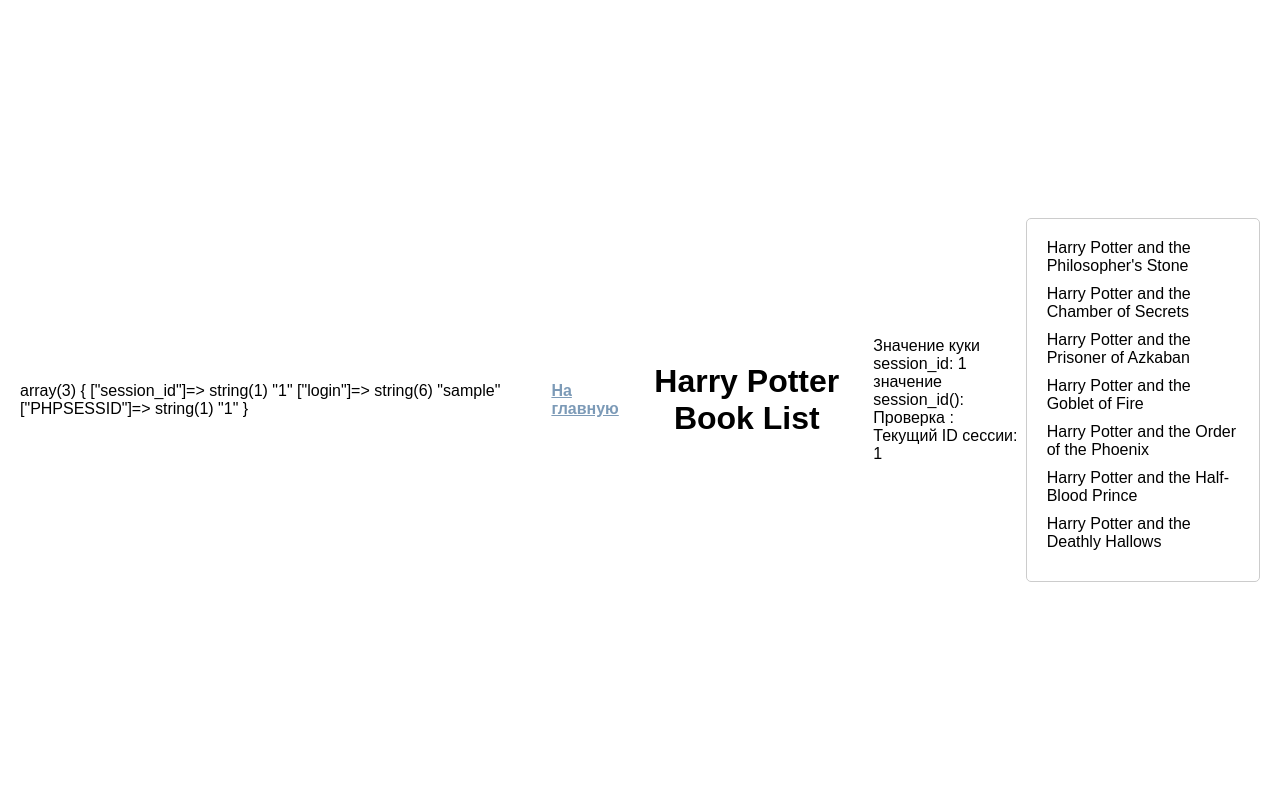
After one commit to StanislavM31/authreg, a PHP site: page /pages/harrypotter.php in a window 1280 px wide. The commit adds this page. Run offline with PHP 8.4, Linux system fonts and the light colour scheme; the visitor is signed in with stand-in values (Sample User, id 1).

Commit message:
:['session_id'] == session_id()

```diff
--- a/form/classes/Auth.php
+++ b/form/classes/Auth.php
@@ -3,12 +3,11 @@
 class Auth
 {
     private $users;
-
-    public function __construct()
+    /*     public function __construct()
     {
         $data = file_get_contents('db.json');
         $this->users = json_decode($data, true);
-    }
+    } */
 
     public function login($login, $password)
     {
@@ -18,9 +17,11 @@ class Auth
             if ($user['login'] === $login && $user['password'] === $password) {
                 $_SESSION['login'] = $user['login'];
                 setcookie('login', $user['login'], time() + 30, '/');
+                echo "\n";
                 setcookie('password', $user['password'], time() + 30, '/');
+                echo "\n";
                 setcookie('session_id', $sessionId, time() + 30, '/');
-                echo '==== <br>';
+                echo "\n";
                 echo 'Cookie username: ' . $_SESSION['login'];
 
                 return true;
@@ -30,21 +31,32 @@ class Auth
         return false;
     }
 
-    public function logout()
+/*     public function logout()
     {
         unset($_SESSION['login']);
         setcookie('login', '', time() - 3600);
-    }
+    } */
 
     public function isLoggedIn()
     {
-        if (isset($_SESSION['login'])) {
+        $cookieSessionId = $_COOKIE['session_id'] ?? null;
+        $currentSessionId = session_id();
+
+        echo "---Cookie session_id: ";
+        print_r($cookieSessionId);
+        echo "---Current session_id: ";
+        print_r($currentSessionId);
+
+        if ($cookieSessionId !== null && $cookieSessionId == $currentSessionId) {
+            echo "id_куки == id_session \n";
             return true;
         } else {
+            echo "(не равно) id_куки !== id_session \n";
             return false;
         }
     }
-        public function isSessionActive()
+
+    public function isSessionActive()
     {
         return session_status() === PHP_SESSION_ACTIVE;
     }
--- /dev/null
+++ b/form/pages/harrypotter.php
@@ -0,0 +1,60 @@
+<?php
+var_dump($_COOKIE);
+
+
+require_once __DIR__ . '/../classes/CookieHandler.php';
+require_once __DIR__ . '/../classes/Auth.php';
+
+
+$cookieHandler = new CookieHandler();
+
+?>
+
+<!DOCTYPE html>
+<html lang="en">
+
+<head>
+    <meta charset="UTF-8">
+    <meta name="viewport" content="width=device-width, initial-scale=1.0">
+    <link rel="stylesheet" href="/form/style.css">
+    <title>Harry Potter Book List</title>
+
+</head>
+
+<body>
+    <a href='/'>На главную</a>
+    <h1>Harry Potter Book List</h1>
+
+    <?php
+    echo "Значение куки session_id: " . $_COOKIE['session_id'] . "<br>";
+    echo "значение session_id(): " . (session_id()) . "<br>";
+    echo "Проверка : " . (isset($_COOKIE['session_id']) == session_id()) . "<br>";
+    ?>
+
+    <?php
+    session_start();
+
+    echo "Текущий ID сессии: " . session_id();
+    if ($_COOKIE['session_id'] == session_id()) {
+
+    ?>
+        <div class="container">
+            <ul>
+                <li>Harry Potter and the Philosopher's Stone</li>
+                <li>Harry Potter and the Chamber of Secrets</li>
+                <li>Harry Potter and the Prisoner of Azkaban</li>
+                <li>Harry Potter and the Goblet of Fire</li>
+                <li>Harry Potter and the Order of the Phoenix</li>
+                <li>Harry Potter and the Half-Blood Prince</li>
+                <li>Harry Potter and the Deathly Hallows</li>
+            </ul>
+        </div>
+    <?php
+    } else {
+        echo "Извините, вы неавторизованный пользователь.";
+        echo "<br>";
+    }
+    ?>
+</body>
+
+</html>
--- a/form/style.css
+++ b/form/style.css
@@ -60,3 +60,24 @@ button {
 button:hover{
     background-color: rgb(0, 162, 255);
 }
+
+/*  */
+
+body {
+    font-family: Arial, sans-serif;
+    margin: 0;
+    padding: 20px;
+}
+
+h1 {
+    text-align: center;
+}
+
+ul {
+    list-style-type: none;
+    padding: 0;
+}
+
+li {
+    margin-bottom: 10px;
+}
```
Also changed, not shown: form/index.php (+6 -1 lines), form/login_process.php (+3 -4 lines), README.md.
